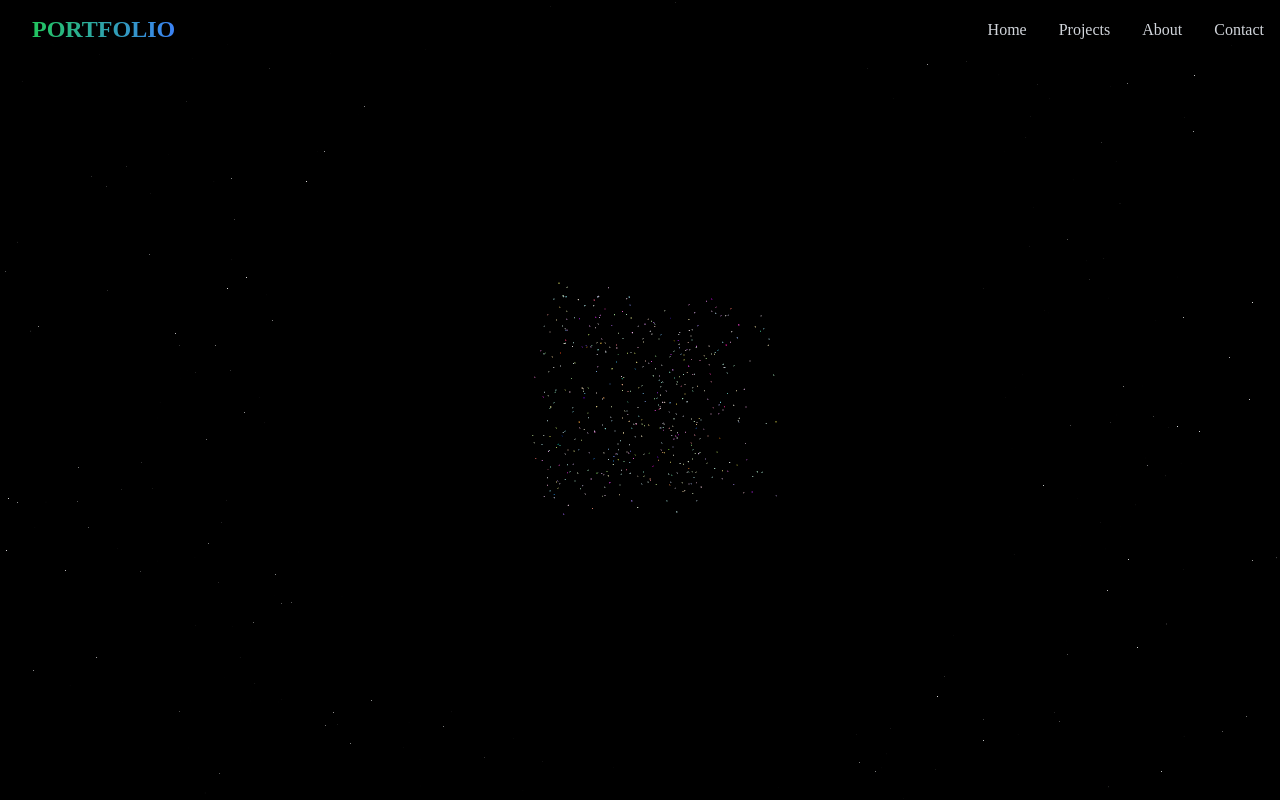
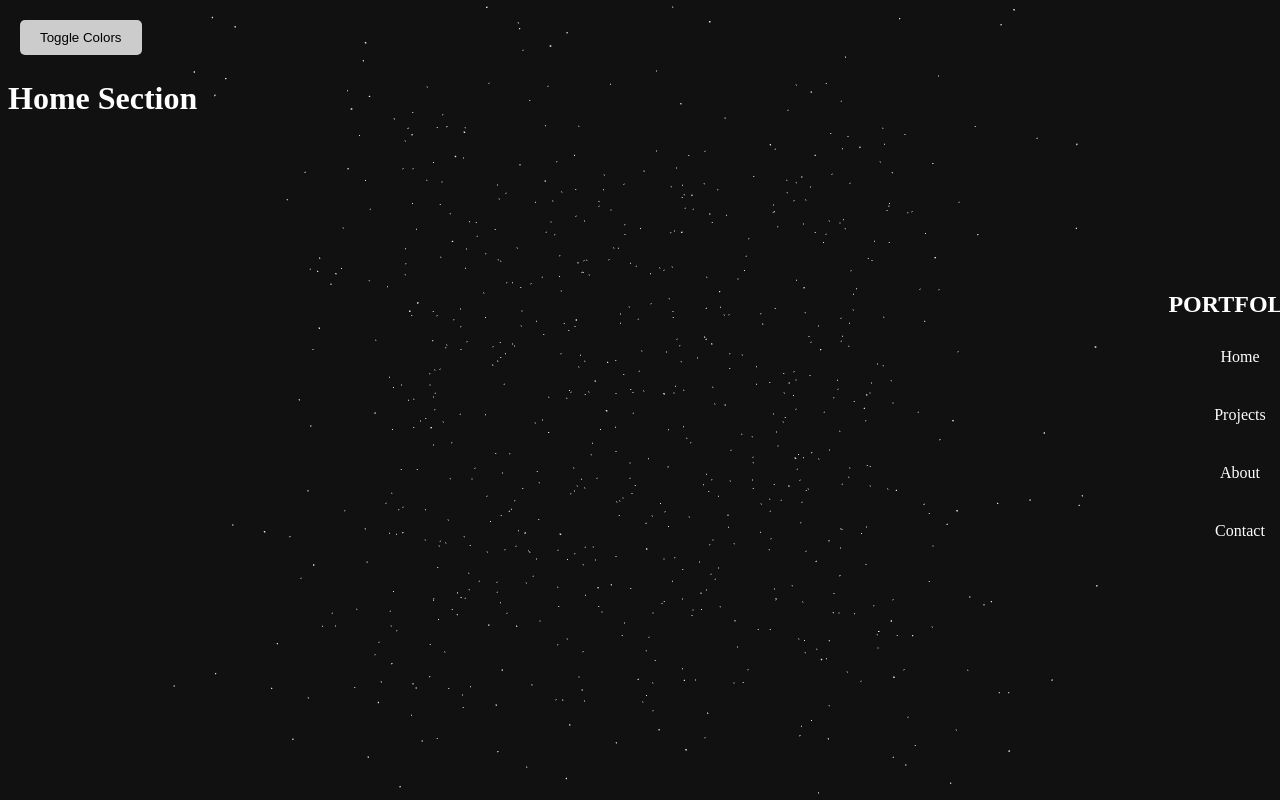
Before and after one commit to venaxin/Portfolio-2025, a React (Vite) app in the folder portfolio/: page / in a window 1280 px wide. Shown: the top 800 px of the page. Built offline with nearby package versions, Linux system fonts and the light colour scheme.

Commit message:
background

```diff
--- a/portfolio/src/App.jsx
+++ b/portfolio/src/App.jsx
@@ -1,15 +1,60 @@
-// src/App.jsx
-import { Navbar } from './components/Navbar/Navbar';
-import { HeroSection } from './components/HeroSection/HeroSection';
-import { ParticleBackground } from './components/ParticleBackground/ParticleBackground';
+import React from "react";
+import { Navbar } from "./components/Navbar/Navbar";
+import { HeroSection } from "./components/HeroSection/HeroSection";
+import { ParticleBackground } from "./components/ParticleBackground/ParticleBackground";
 
 function App() {
+  const [isInverted, setIsInverted] = React.useState(false);
+  const toggleColors = () => {
+    setIsInverted((prev) => !prev);
+  };
+
   return (
-    <div className="bg-gray-900 text-white min-h-screen">
-      <ParticleBackground />
+    <div style={{ color: "white", position: "relative" }}>
+      <button
+        onClick={toggleColors}
+        style={{
+          position: "fixed", // Use fixed positioning to ensure it stays on top
+          top: "20px",
+          left: "20px",
+          zIndex: 1000, // Set a high zIndex to ensure it appears above everything
+          padding: "10px 20px",
+          background: "#ccc",
+          border: "none",
+          borderRadius: "5px",
+          cursor: "pointer",
+        }}
+      >
+        Toggle Colors
+      </button>
       <Navbar />
-      <HeroSection />
-      {/* Add more sections here */}
+      <ParticleBackground isInverted={isInverted} />
+      <div className="Resume" style={{ zIndex: 1, position: "relative", marginTop: "10vh" }}>
+        <div
+          id="home"
+          style={{
+            height: "100vh",
+            backgroundColor: "transparent",
+          }}
+        >
+          <h1>Home Section</h1>
+        </div>
+        <div
+          id="projects"
+          style={{ height: "100vh", backgroundColor: "#e0e0e0" }}
+        >
+          <h1>Projects Section</h1>
+        </div>
+        <div id="about" style={{ height: "100vh", backgroundColor: "#d0d0d0" }}>
+          <h1>About Section</h1>
+        </div>
+        <div
+          id="contact"
+          style={{ height: "100vh", backgroundColor: "#c0c0c0" }}
+        >
+          <h1>Contact Section</h1>
+        </div>
+      </div>
     </div>
   );
 }
--- a/portfolio/src/components/Navbar/Navbar.css
+++ b/portfolio/src/components/Navbar/Navbar.css
@@ -1,60 +1,58 @@
 .navbar {
   position: fixed;
   top: 0;
-  width: 100%;
-  z-index: 50;
-  backdrop-filter: blur(10px);
-  background-color: rgba(0, 0, 0, 0.3);
+  right: 0;
+  height: 100%;
+  width: 80px; /* Adjust width as needed */
+  background-color: #111; /* Dark background */
+  display: flex;
+  flex-direction: column;
+  align-items: center;
+  justify-content: center;
+  padding: 20px 0;
+  z-index: 1000;
 }
 
 .navbar-container {
-  max-width: 1280px;
-  margin: 0 auto;
-  padding: 1rem 1.5rem;
   display: flex;
-  justify-content: space-between;
+  flex-direction: column;
   align-items: center;
+  width: 100%;
 }
 
 .navbar-logo {
+  color: #fff;
   font-size: 1.5rem;
   font-weight: bold;
-  background: linear-gradient(to right, #22c55e, #3b82f6);
-  -webkit-background-clip: text;
-  color: transparent;
+  margin-bottom: 20px;
+  text-align: center;
 }
 
 .navbar-links {
-  display: none;
-}
-
-.navbar-links.md {
   display: flex;
-  gap: 2rem;
+  flex-direction: column;
+  gap: 20px;
+  width: 100%;
 }
 
 .navbar-link {
-  cursor: pointer;
-  color: #d1d5db;
-  transition: color 0.3s;
-  position: relative;
+  color: #fff;
+  text-decoration: none;
+  font-size: 1rem;
+  text-align: center;
+  padding: 10px 0;
+  transition: color 0.3s ease, background-color 0.3s ease;
 }
 
 .navbar-link:hover {
-  color: #ffffff;
+  color: #111;
+  background-color: #fff;
+  border-radius: 5px;
 }
 
-.navbar-link::after {
-  content: '';
-  position: absolute;
-  bottom: -0.25rem;
-  left: 0;
-  width: 0;
-  height: 2px;
-  background-color: #3b82f6;
-  transition: width 0.3s;
+.active-link {
+  color: #111;
+  background-color: #fff;
+  border-radius: 5px;
+  font-weight: bold;
 }
-
-.navbar-link:hover::after {
-  width: 100%;
-}
--- a/portfolio/src/components/Navbar/Navbar.jsx
+++ b/portfolio/src/components/Navbar/Navbar.jsx
@@ -21,13 +21,15 @@ export const Navbar = () => {
         >
           PORTFOLIO
         </motion.span>
-        <div className="navbar-links md">
+        <div className="navbar-links">
           {links.map((link) => (
             <Link
               key={link.to}
               to={link.to}
               smooth={true}
               duration={500}
+              spy={true} // Enables scrollspy
+              activeClass="active-link" // Class applied to the active link
               className="navbar-link"
             >
               {link.name}
--- a/portfolio/src/components/ParticleBackground/ParticleBackground.jsx
+++ b/portfolio/src/components/ParticleBackground/ParticleBackground.jsx
@@ -1,91 +1,85 @@
-import { Canvas, useFrame } from '@react-three/fiber';
-import { Stars } from '@react-three/drei';
-import { useMemo, useRef } from 'react';
-import * as THREE from 'three';
+import { Canvas, useFrame } from "@react-three/fiber";
+import { useMemo, useRef } from "react";
+import * as THREE from "three";
 
-const ParticleSystem = ({ mouse }) => {
-  const particlesRef = useRef();
+const Starfield = ({ starColor }) => {
+  const starsRef = useRef();
 
-  // Generate particle positions and colors
-  const particles = useMemo(() => {
+  const { positions, phaseOffsets, twinkleFactors } = useMemo(() => {
     const positions = [];
-    const colors = [];
-    for (let i = 0; i < 500; i++) { // Increase particle count
-      positions.push((Math.random() - 0.5) * 300); // X
-      positions.push((Math.random() - 0.5) * 300); // Y
-      positions.push((Math.random() - 0.5) * 300); // Z
-
-      // Random colors (ensure correct length)
-      colors.push(Math.random()); // R
-      colors.push(Math.random()); // G
-      colors.push(Math.random()); // B
+    const phaseOffsets = [];
+    const twinkleFactors = [];
+    for (let i = 0; i < 1000; i++) {
+      positions.push((Math.random() - 0.5) * 800); // X
+      positions.push((Math.random() - 0.5) * 800); // Y
+      positions.push((Math.random() - 0.5) * 800); // Z
+      phaseOffsets.push(Math.random() * Math.PI * 2); // Random phase offset
+      twinkleFactors.push(0.5 + Math.random() * 1.5); // Random twinkle amplitude
     }
-
-    console.log('Positions:', positions.length, 'Colors:', colors.length); // Debugging
-
     return {
       positions: new THREE.Float32BufferAttribute(positions, 3),
-      colors: new THREE.Float32BufferAttribute(colors, 3),
+      phaseOffsets,
+      twinkleFactors,
     };
   }, []);
 
-  // Rotate particles dynamically
   useFrame(() => {
-    if (particlesRef.current) {
-      particlesRef.current.rotation.y += 0.001; // Continuous rotation
-      particlesRef.current.rotation.x = mouse.current.y * 0.001; // Rotate based on mouse Y
+    if (starsRef.current) {
+      const time = Date.now() * 0.001;
+      const opacityArray = starsRef.current.geometry.attributes.opacity.array;
+
+      for (let i = 0; i < phaseOffsets.length; i++) {
+        opacityArray[i] =
+          0.5 + Math.sin(time * twinkleFactors[i] + phaseOffsets[i]) * 0.5;
+      }
+
+      starsRef.current.geometry.attributes.opacity.needsUpdate = true;
     }
   });
 
   return (
-    <points ref={particlesRef}>
+    <points ref={starsRef}>
       <bufferGeometry>
-        <bufferAttribute attach="attributes-position" {...particles.positions} />
-        <bufferAttribute attach="attributes-color" {...particles.colors} />
+        <bufferAttribute attach="attributes-position" {...positions} />
+        <bufferAttribute
+          attach="attributes-opacity"
+          array={new Float32Array(positions.count).fill(0.8)}
+          itemSize={1}
+        />
       </bufferGeometry>
       <pointsMaterial
-        size={2.0} // Smaller particles
-        vertexColors={true} // Enable per-particle colors
+        size={1.5}
+        color={starColor}
         transparent
-        opacity={0.9}
+        vertexColors={false}
+        opacity={1.0}
         blending={THREE.AdditiveBlending}
       />
     </points>
   );
 };
 
-export const ParticleBackground = () => {
-  const mouse = useRef({ x: 0, y: 0 });
-
-  const handleMouseMove = (event) => {
-    mouse.current.x = event.clientX - window.innerWidth / 1.7;
-    mouse.current.y = event.clientY - window.innerHeight / 1.7;
-  };
+export const ParticleBackground = ({ isInverted }) => {
+  const backgroundColor = isInverted ? "#ccc" : "#111";
+  const starColor = isInverted ? "#000" : "#fff";
 
   return (
     <div
       style={{
-        position: 'fixed',
+        position: "fixed",
         top: 0,
         left: 0,
-        width: '100%',
-        height: '100%',
+        width: "100%",
+        height: "100%",
         zIndex: 0,
-        background: '#000', // Solid background for testing
+        background: backgroundColor,
       }}
-      onMouseMove={handleMouseMove}
     >
-      <Canvas className="w-full h-full" camera={{ position: [0, 0, 800], fov: 75 }}>
-        <Stars
-          radius={300}
-          depth={100}
-          count={1000}
-          factor={7}
-          saturation={0.5}
-          fade
-          speed={2}
-        />
-        <ParticleSystem mouse={mouse} />
+      <Canvas
+        className="w-full h-full"
+        camera={{ position: [0, 0, 800], fov: 75 }}
+      >
+        <Starfield starColor={starColor} />
       </Canvas>
     </div>
   );
```
